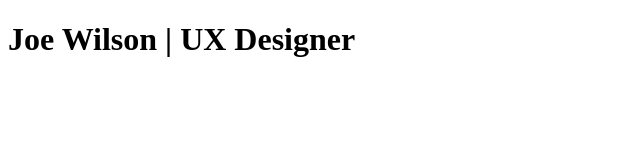
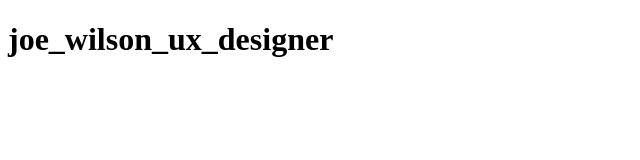
Before and after one commit to joewilcom/joewilcom.github.io, a plain HTML site: page index.html in a window 1280 px wide. Shown: the whole page, without its empty margins (0-640 px from the left). Drawn offline with Linux system fonts and the light colour scheme.

Commit message:
Update index.html

```diff
--- a/index.html
+++ b/index.html
@@ -1,6 +1,6 @@
 <!DOCTYPE html>
 <html>
 <body>
-<h1>Joe Wilson | UX Designer</h1>
+<h1>joe_wilson_ux_designer</h1>
 </body>
 </html>
```
